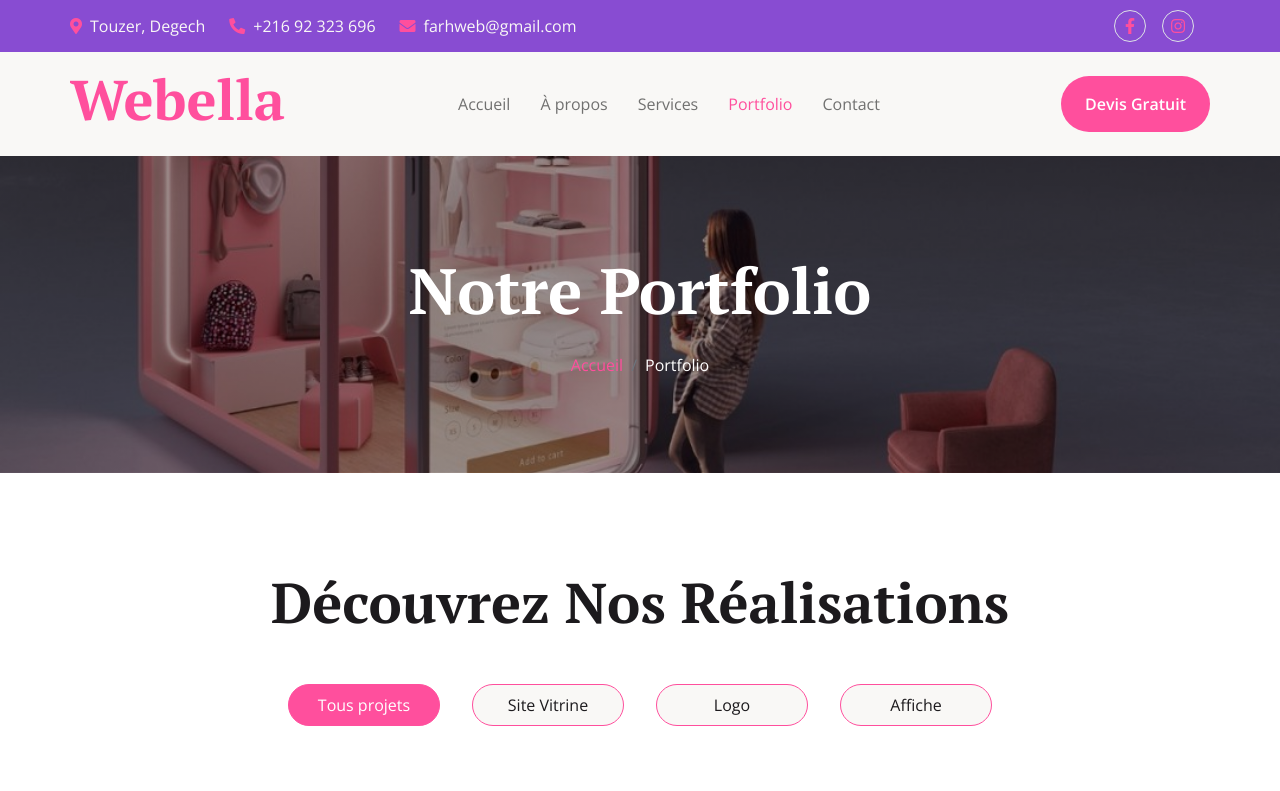
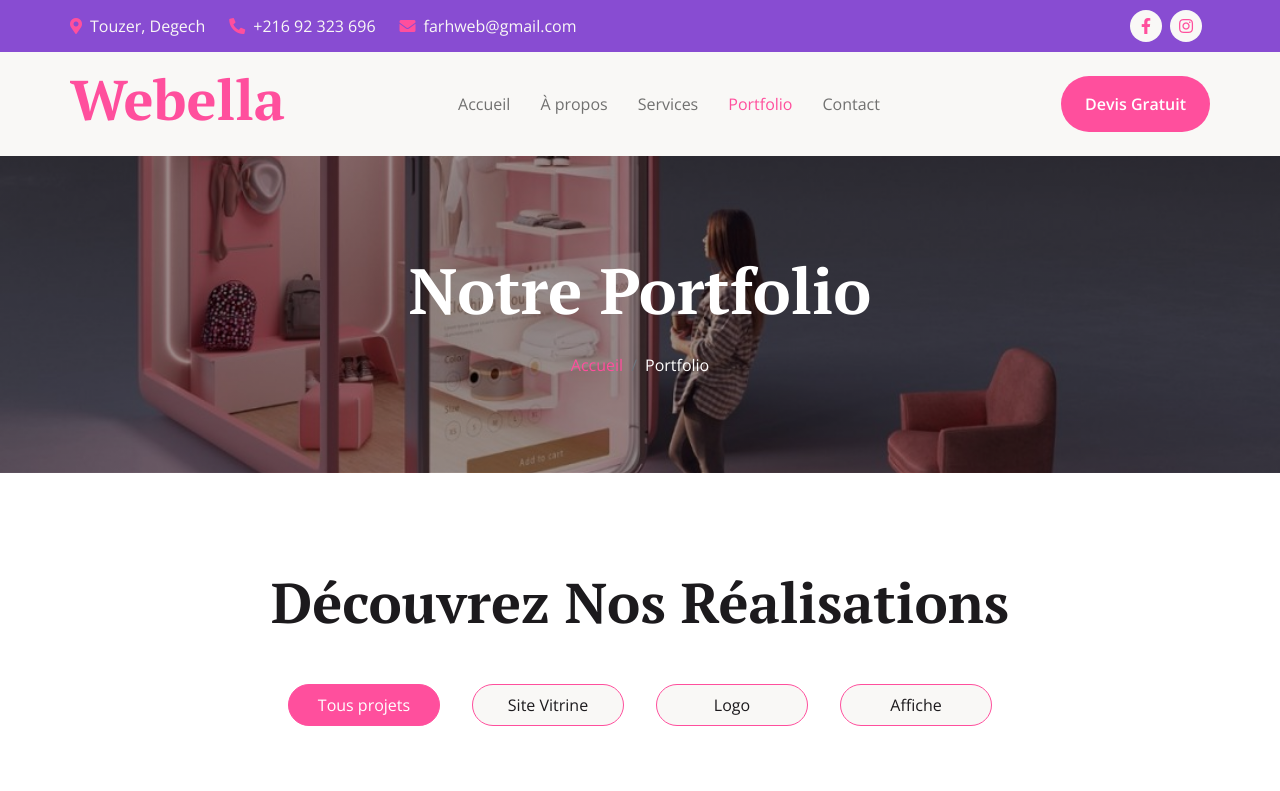
Before and after one commit to farh-web/farh_web.github.io, a plain HTML site: page gallery.html in a window 1280 px wide. Shown: the top 791 px of the page. Drawn offline with nearby package versions, Linux system fonts and the light colour scheme; some packages are replaced by stand-ins of ours; a script that the page names is missing.

Commit message:
Update gallery.html

```diff
--- a/gallery.html
+++ b/gallery.html
@@ -52,8 +52,8 @@
                         </div>
                         <div class="col-lg-4">
                             <div class="d-flex align-items-center justify-content-end">
-                                <a href="#" class="me-3 btn-square border rounded-circle nav-fill"><i class="fab fa-facebook-f"></i></a>
-                                <a href="#" class="me-3 btn-square border rounded-circle nav-fill"><i class="fab fa-instagram"></i></a>
+                                <a href="https://www.facebook.com/share/1AqMNyWxta/" class="btn btn-light btn-light-outline-0 btn-square rounded-circle me-2" target="_blank"><i class="fab fa-facebook-f"></i></a>
+                        <a href="https://www.instagram.com/farha_web?igsh=MTc1bDU0Zmh2YnkweQ==" class="btn btn-light btn-light-outline-0 btn-square rounded-circle me-2" target="_blank"><i class="fab fa-instagram"></i></a>
                             </div>
                         </div>
                     </div>
```
